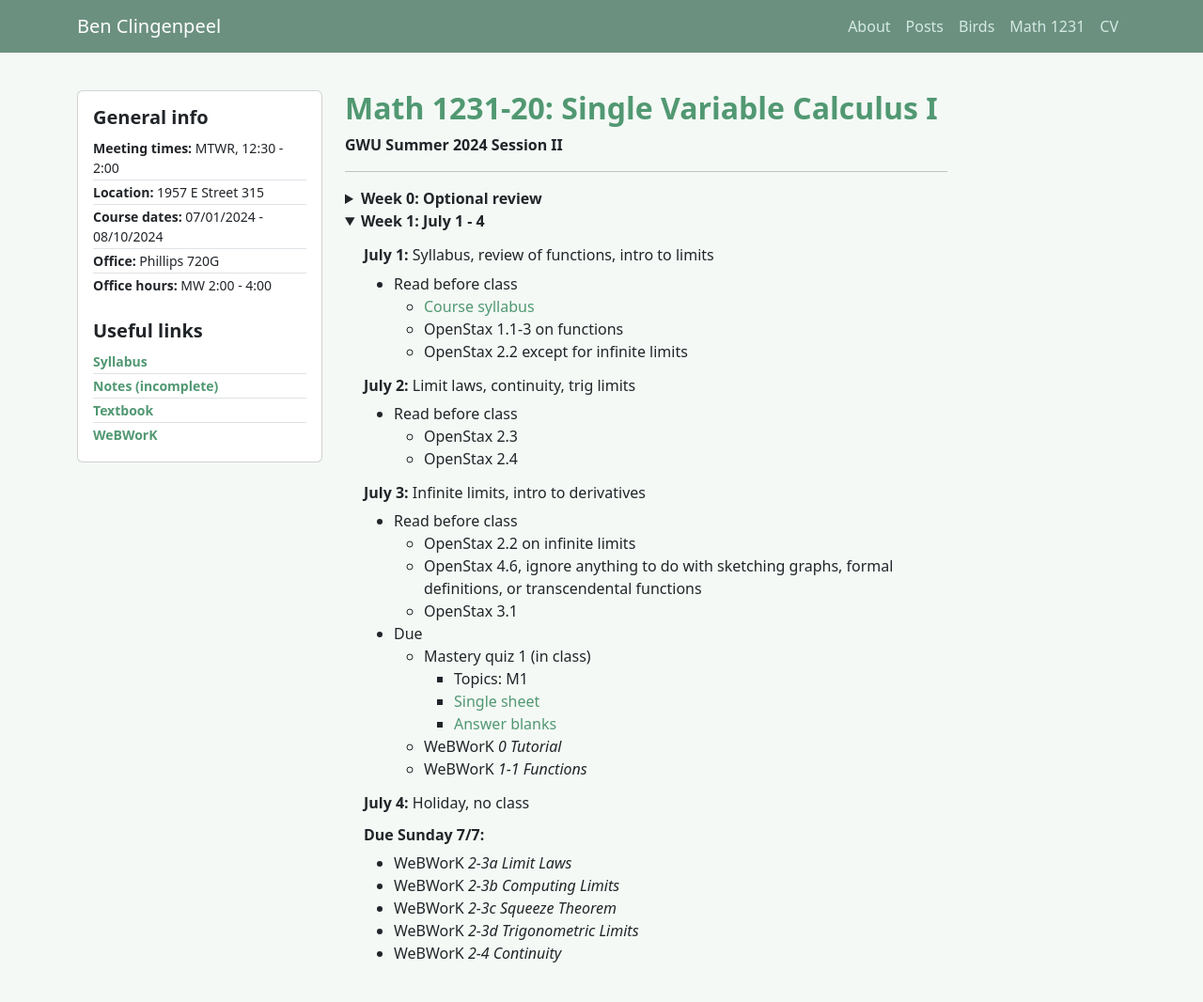
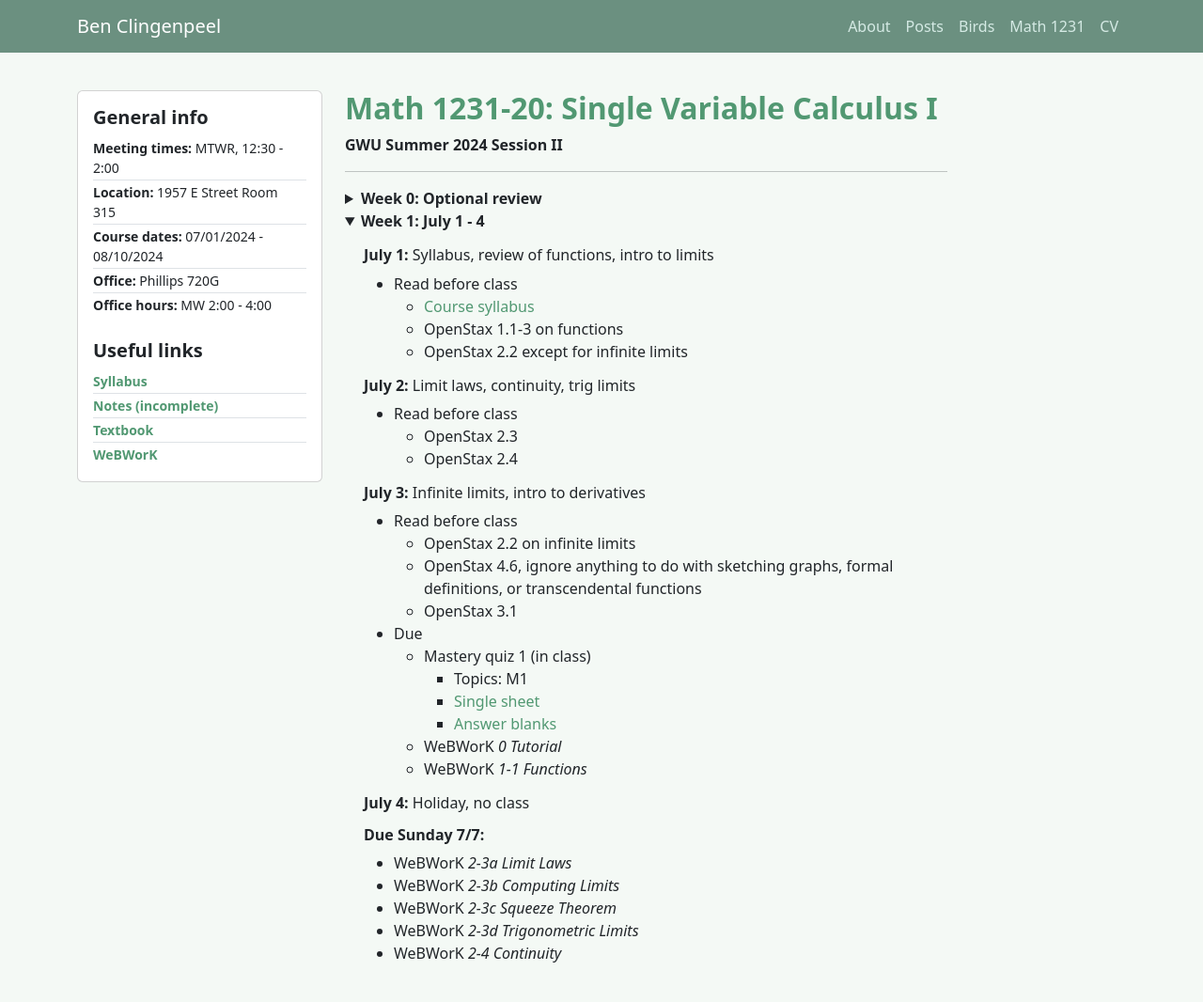
Before and after one commit to bncling/bncl-site, a Jekyll site: the page built from _courses/GW1231_summer_24.markdown, in a window 1280 px wide. Shown: the whole page at 94% size. Built offline with Jekyll 4.4.1, drawn with Linux system fonts in a browser that asks for light colours; some of the changed lines change nothing that is shown.

Commit message:
rebuilding site Mon Jul  1 08:39:17 EDT 2024

```diff
--- a/_courses/GW1231_summer_24.markdown
+++ b/_courses/GW1231_summer_24.markdown
@@ -53,8 +53,8 @@
 - Due
 	- Mastery quiz 1 (in class)
 		- Topics: M1
-		- [Single sheet](#)
-		- [Answer blanks](#)
+		- [Single sheet](/assets/documents/mq1_single_sheet.pdf)
+		- [Answer blanks](/assets/documents/mq1_answer_blanks.pdf)
 	- WeBWorK *0 Tutorial*
 	- WeBWorK *1-1 Functions*
 
--- a/_data/course_info.yml
+++ b/_data/course_info.yml
@@ -1,6 +1,6 @@
 GW1231_summer_24:
   Meeting times: MTWR, 12:30 - 2:00
-  Location: 1957 E Street 315
+  Location: 1957 E Street Room 315
   Course dates: 07/01/2024 - 08/10/2024
   Office: Phillips 720G
   Office hours: MW 2:00 - 4:00
```
